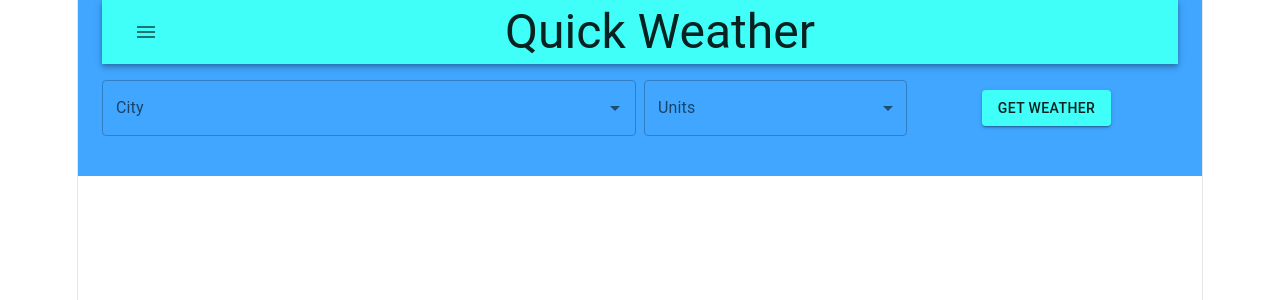
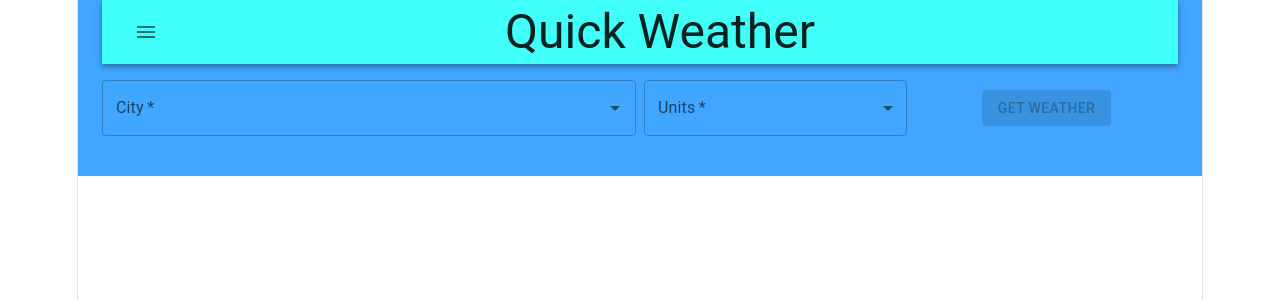
Before and after one commit to 6kbgdb7k85-stack/QuickWeather, a React (Vite) app: page /dashboard in a window 1280 px wide. Shown: the top 300 px of the page. Built offline with nearby package versions, Linux system fonts and the light colour scheme.

Commit message:
autocomplete 'no options' updated for clarity; temp colors changed for clarity; city and units fields marked as required; get weather button disabled if search not valid'

```diff
--- a/src/components/Dashboard.jsx
+++ b/src/components/Dashboard.jsx
@@ -1,4 +1,5 @@
 import {
+  Alert,
   AppBar,
   Autocomplete,
   Box,
@@ -81,6 +82,14 @@ function Dashboard({ setWeatherTheme }) {
 
   function closeMenu(e) {
     setMenuAnchor(null);
+  }
+
+  function isFormValid() {
+    const { city, units } = formData;
+    if (!city || !units) {
+      return false;
+    }
+    return true;
   }
 
   function handleCityInputChange(event, newInputValue) {
@@ -173,6 +182,9 @@ function Dashboard({ setWeatherTheme }) {
         columns={{ xs: 4, sm: 4, md: 12 }}
         sx={{ alignItems: "center", marginBottom: "1rem" }}
       >
+        {/* <Grid size={12}>
+          <Alert severity="info">City and Units are required</Alert>
+        </Grid> */}
         <Grid size={6}>
           <Autocomplete
             value={formData.city}
@@ -181,6 +193,7 @@ function Dashboard({ setWeatherTheme }) {
             onInputChange={handleCityInputChange}
             id="city"
             options={cityOptions}
+            noOptionsText="Start entering a city name to populate options"
             getOptionKey={(option) => option.id}
             renderOption={(props, option) => {
               const { key, ...optionProps } = props;
@@ -204,11 +217,11 @@ function Dashboard({ setWeatherTheme }) {
                 </Grid>
               );
             }}
-            renderInput={(params) => <TextField {...params} label="City" />}
+            renderInput={(params) => <TextField required {...params} label="City" />}
           />
         </Grid>
         <Grid size={3}>
-          <FormControl fullWidth>
+          <FormControl fullWidth required>
             <InputLabel id="units-label">Units</InputLabel>
             <Select
               label="Units"
@@ -228,7 +241,11 @@ function Dashboard({ setWeatherTheme }) {
           </FormControl>
         </Grid>
         <Grid size={3}>
-          <Button variant="contained" onClick={() => fetchWeather()}>
+          <Button
+            variant="contained"
+            disabled={!isFormValid()}
+            onClick={() => fetchWeather()}
+          >
             Get Weather
           </Button>
         </Grid>
--- a/src/components/WeatherCards/TempCard.jsx
+++ b/src/components/WeatherCards/TempCard.jsx
@@ -27,7 +27,7 @@ export default function TempCard({ current, high, low, unit, isLoading }) {
 
     const colorScale = scaleLinear()
       .domain([cold, good, hot])
-      .range(["#0073FF", "#A6FF00", "#FF0000"])
+      .range(['#A5F3FC','#22C55E','#EF4444'])
       .clamp(true);
 
     const style = { color: colorScale(temp) };
```
